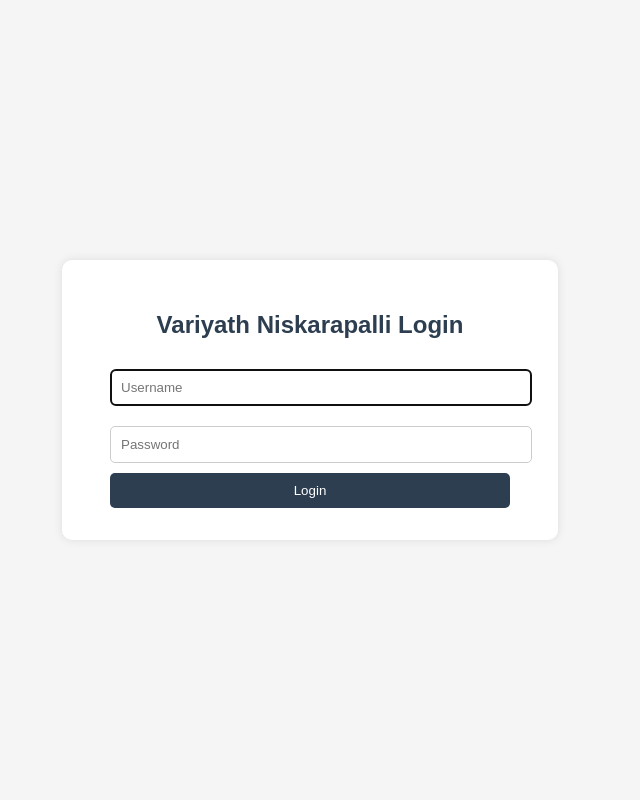
After one commit to vhzakiya786/niskarapalli_backend, a Django app: page /login/ in a window 1280 px wide. The commit adds this page. Shown: the whole page, without its empty margins (330-970 px from the left). Run offline with Django 5.2, Linux system fonts and the light colour scheme; parts of the project's set-up code (start-up, migrations or seed data) failed here and were passed over.

Commit message:
login logout

```diff
--- a/home_app/models.py
+++ b/home_app/models.py
@@ -18,10 +18,10 @@ class BaseModel(models.Model):
 
 class Member(BaseModel):
     name = models.CharField(max_length=100)
-    family_name = models.CharField(max_length=100)
+    family_name = models.CharField(max_length=100,blank=True,null=True)
     phone_number = models.CharField(
         max_length=15,
-        unique=True,
+        blank=True,null=True,
         validators=[RegexValidator(regex=r'^\+?1?\d{9,15}$', message="Phone number must be valid.")]
     )
     email = models.EmailField(
--- /dev/null
+++ b/home_app/templates/admin_login.html
@@ -0,0 +1,64 @@
+<!DOCTYPE html>
+<html lang="en">
+<head>
+  <meta charset="UTF-8">
+  <title>Login - Variyath Niskarapalli</title>
+  <style>
+    body {
+      background: #f5f5f5;
+      font-family: Arial, sans-serif;
+      display: flex;
+      align-items: center;
+      justify-content: center;
+      height: 100vh;
+      margin: 0;
+    }
+    .login-container {
+      background: white;
+      padding: 2rem 3rem;
+      border-radius: 10px;
+      box-shadow: 0 0 10px rgba(0,0,0,0.1);
+      width: 100%;
+      max-width: 400px;
+      text-align: center;
+    }
+    .login-container h2 {
+      margin-bottom: 20px;
+      color: #2c3e50;
+    }
+    input[type="text"], input[type="password"] {
+      width: 100%;
+      padding: 10px;
+      margin: 10px 0;
+      border: 1px solid #ccc;
+      border-radius: 5px;
+    }
+    button {
+      padding: 10px 20px;
+      background: #2c3e50;
+      color: white;
+      border: none;
+      border-radius: 5px;
+      width: 100%;
+      cursor: pointer;
+    }
+    button:hover {
+      background: #34495e;
+    }
+  </style>
+</head>
+<body>
+  <div class="login-container">
+    <h2>Variyath Niskarapalli Login</h2>
+    {% if form.errors %}
+      <p style="color:red;">Invalid username or password</p>
+    {% endif %}
+    <form method="post">
+      {% csrf_token %}
+      <input type="text" name="username" placeholder="Username" required autofocus>
+      <input type="password" name="password" placeholder="Password" required>
+      <button type="submit">Login</button>
+    </form>
+  </div>
+</body>
+</html>
--- a/home_app/templates/base.html
+++ b/home_app/templates/base.html
@@ -24,6 +24,7 @@
                 <a href="{% url 'expenses' %}" class="block py-2.5 px-4 rounded hover:bg-gray-700">Expenses</a>
                 <a href="{% url 'imam_salary' %}" class="block py-2.5 px-4 rounded hover:bg-gray-700">Imam Salary</a>
                 <a href="{% url 'reports' %}" class="block py-2.5 px-4 rounded hover:bg-gray-700">Reports</a>
+                <a href="{% url 'logout' %}" class="block py-2.5 px-4 rounded hover:bg-gray-700">Logout</a>
             </nav>
         </div>
         <!-- Main Content -->
--- a/home_app/urls.py
+++ b/home_app/urls.py
@@ -4,11 +4,13 @@ from rest_framework import routers
 from django.urls import path
 from .views import (
     DashboardView, MemberView, ReportView, DonationCreateView,
-    SubscriptionCreateView, ExpenseCreateView, ImamSalaryCreateView, search_members
+    SubscriptionCreateView, ExpenseCreateView, ImamSalaryCreateView, search_members,custom_login_view,custom_logout
 )
 
 urlpatterns = [
     path('', DashboardView.as_view(), name='dashboard'),
+    path('login/', custom_login_view, name='login'),
+    path('logout/', custom_logout, name='logout'),
     path('reports/', ReportView.as_view(), name='reports'),
     path('members/', MemberView.as_view(), name='members'),
     # path('members/', MemberCreateView.as_view(), name='members'),
--- a/home_app/views.py
+++ b/home_app/views.py
@@ -10,7 +10,7 @@ from django.utils.decorators import method_decorator
 from datetime import datetime, timedelta
 import calendar
 
-@method_decorator(login_required, name='dispatch')
+@method_decorator(login_required(login_url='login'), name='dispatch')
 class DashboardView(ListView):
     model = Member
     template_name = 'dashboard.html'
@@ -199,26 +199,51 @@ def search_members(request):
     return JsonResponse({'results': results})
 
 # ... (other views remain unchanged)
+@method_decorator(login_required, name='dispatch')
 class DonationCreateView(CreateView):
     model = Donation
     form_class = DonationForm
     template_name = 'donations.html'
     success_url = reverse_lazy('dashboard')
 
+@method_decorator(login_required, name='dispatch')
 class SubscriptionCreateView(CreateView):
     model = Subscription
     form_class = SubscriptionForm
     template_name = 'subscriptions.html'
     success_url = reverse_lazy('dashboard')
 
+@method_decorator(login_required, name='dispatch')
 class ExpenseCreateView(CreateView):
     model = Expense
     form_class = ExpenseForm
     template_name = 'expenses.html'
     success_url = reverse_lazy('dashboard')
 
+@method_decorator(login_required, name='dispatch')
 class ImamSalaryCreateView(CreateView):
     model = ImamSalary
     form_class = ImamSalaryForm
     template_name = 'imam_salary.html'
     success_url = reverse_lazy('dashboard')
+
+from django.shortcuts import render, redirect
+from django.contrib.auth import authenticate, login,logout
+from django.contrib import messages
+
+def custom_login_view(request):
+    if request.method == "POST":
+        username = request.POST.get('username')
+        password = request.POST.get('password')
+
+        user = authenticate(request, username=username, password=password)
+        if user is not None:
+            login(request, user)
+            return redirect('dashboard')  # Redirect to dashboard after login
+        else:
+            messages.error(request, "Invalid username or password.")
+
+    return render(request, 'admin_login.html')
+def custom_logout(request):
+    logout(request)
+    return redirect('dashboard')
```
Also changed, not shown: home_app/migrations/0002_member_family_name.py (added), home_app/migrations/0003_alter_member_phone_number.py (added).
